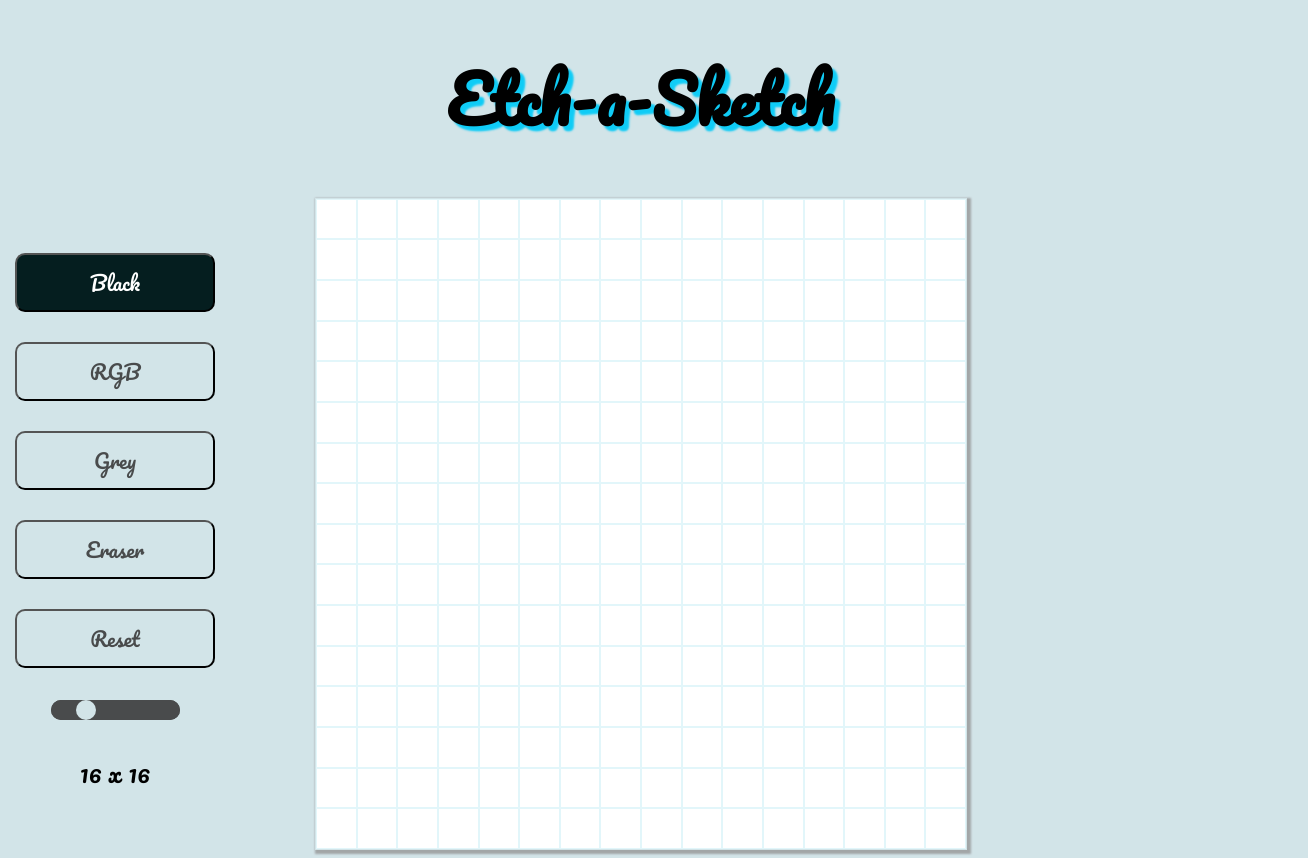
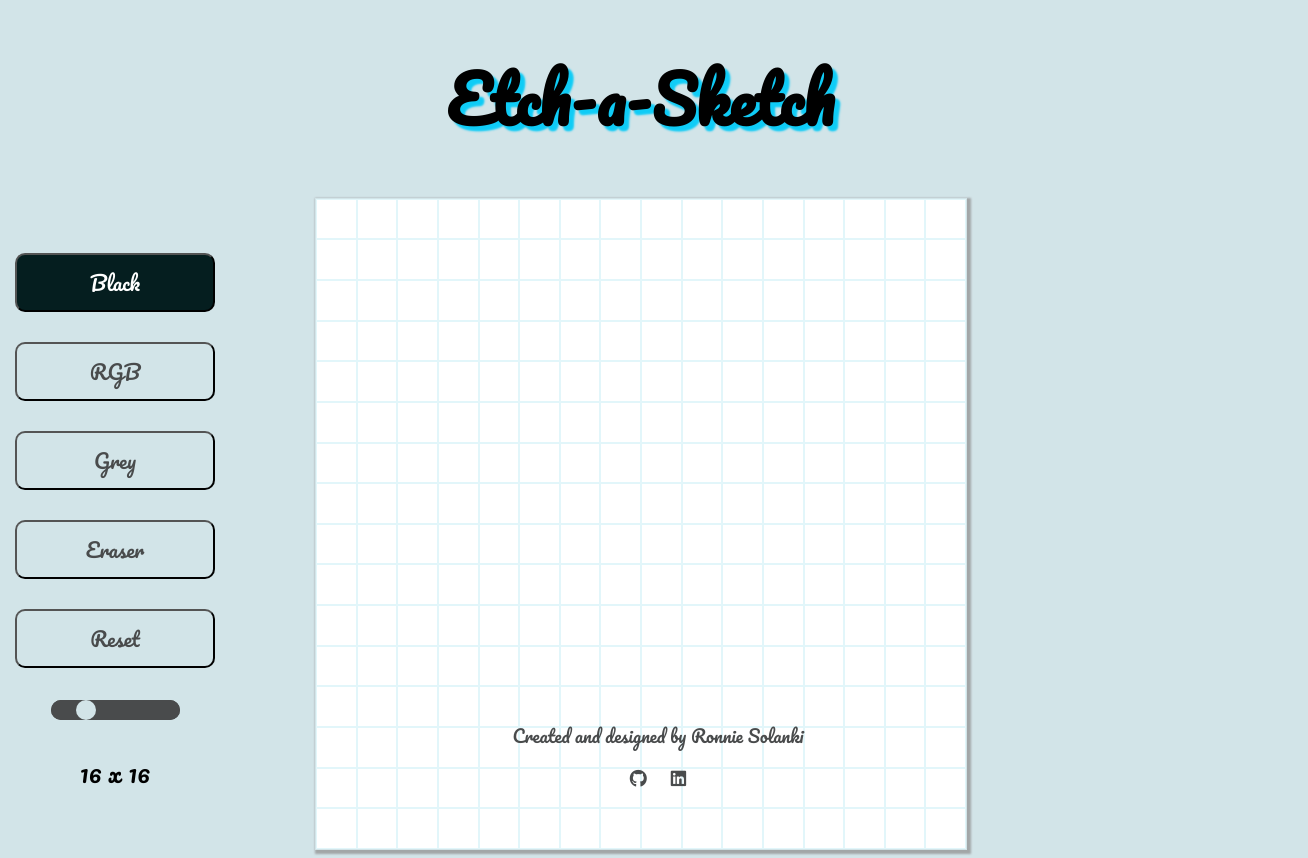
Before and after one commit to rsolanki87/etch-a-sketch, a plain HTML site: page index.html in a window 1280 px wide. Shown: the whole page, 1308 px wide, since content can reach past the window. Drawn offline with Linux system fonts and the light colour scheme.

Commit message:
Add files via upload

```diff
--- a/index.html
+++ b/index.html
@@ -4,7 +4,9 @@
     <head>
         <title>Etch-a-Sketch</title>
 
-        <meta charset="UTF-8">
+        <meta charset="utf-8"/>
+
+        <script src="https://kit.fontawesome.com/0ee557d508.js" crossorigin="anonymous"></script>
 
         <link href="https://fonts.googleapis.com/css2?family=Pacifico&display=swap" rel="stylesheet">
 
@@ -32,6 +34,12 @@
 
         </main>
 
+        <footer>
+            <p>Created and designed by Ronnie Solanki</p>
+            <a class="link" href="https://github.com/rsolanki87/etch-a-sketch" target="_blank"><i class="fab fa-brands fa-github"></i></a>
+            <a class="link" href="https://www.linkedin.com/in/ronniesolanki/" target="_blank"><i class="fab fa-brands fa-linkedin"></i></a>
+        </footer>
+
     </body>
     <script src="app.js"></script>
 </html>
--- a/style.css
+++ b/style.css
@@ -12,6 +12,7 @@ h1 {
 
 body {
     background-color: #D2E4E8;
+    overflow-x: hidden;
 }
 
 main {
@@ -45,7 +46,7 @@ main {
 button {
     background-color: #D2E4E8;
     color: #494B4C;
-    font-size: 20px;
+    font-size: 1.25rem;
     font-family: 'Pacifico', cursive;
     padding: 10px 32px;
     width: 100%;
@@ -93,10 +94,37 @@ input[type='range']::-webkit-slider-thumb {
 
 .size-value {
     text-align: center;
-    font-size: 24px;
+    font-size: 1.5rem;
     font-family: 'Pacifico', cursive;
 }
 
 .grid-item {
     border: 1px solid #E2F6FA;
 }
+
+footer {
+    text-align: center;
+    justify-content: center;
+    position: absolute;
+    bottom: 0;
+    width: 100%;
+    padding: 0 10px 10px 10px;
+}
+
+footer p {
+    color: #494B4C;
+    font-family: 'Pacifico', cursive;
+    font-size: 1.1rem;
+}
+
+.link {
+    color: #494B4C;
+    font-size: 1.1rem;
+    display: inline-block;
+    padding: 0 10px;
+}
+
+.link:hover {
+    color: #535556;
+    transform: scale(1.1);
+}
```
